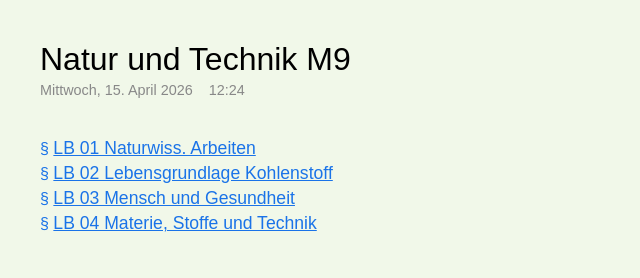
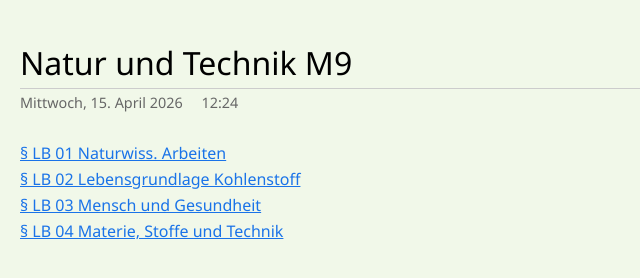
Before and after one commit to josch1980/mszdf, a plain HTML site: page nt_m9_inhaltsverzeichnis.html in a window 1280 px wide. Shown: the whole page, without its empty margins (0-640 px from the left). Drawn offline with Linux system fonts and the light colour scheme.

Commit message:
Update nt_m9_inhaltsverzeichnis.html

```diff
--- a/nt_m9_inhaltsverzeichnis.html
+++ b/nt_m9_inhaltsverzeichnis.html
@@ -3,60 +3,32 @@
 <head>
 <meta charset="UTF-8">
 <meta name="viewport" content="width=device-width, initial-scale=1.0">
-  <title>Natur und Technik M9 - Inhaltsverzeichnis</title>
+<title>Natur und Technik M9</title>
 <style>
   body {
-      font-family: Arial, sans-serif;
+    font-family: 'Segoe UI', Arial, sans-serif;
     background-color: #f1f8e9;
     margin: 0;
-      padding: 20px 40px;
-      color: #000;
+    padding: 20px;
   }
-    h1 {
-      font-size: 2em;
-      font-weight: normal;
-      margin-bottom: 4px;
-      color: #000;
-    }
-    .subtitle {
-      color: #888;
-      font-size: 0.9em;
-      margin-bottom: 40px;
-    }
-    .section {
-      margin-bottom: 8px;
-    }
-    .section ul {
-      list-style: none;
-      margin: 0;
-      padding: 0;
-    }
-    .section ul li {
-      margin: 4px 0;
-    }
-    .section ul li::before {
-      content: "§ ";
-      color: #1a73e8;
-    }
-    .section ul li a {
-      color: #1a73e8;
-      text-decoration: underline;
-      font-size: 1.1em;
-    }
-    .section ul li a:hover {
-      color: #0d47a1;
-    }
+  h1 { font-size: 2em; font-weight: normal; color: #000; margin-bottom: 4px; }
+  .datum { color: #666; font-size: 0.9em; margin-bottom: 30px; border-top: 1px solid #ccc; padding-top: 4px; }
+  .section { margin-bottom: 20px; }
+  .section ul { list-style: none; margin: 0; padding: 0; }
+  .section ul li { margin: 4px 0; }
+  .section ul li a { color: #1a73e8; text-decoration: underline; font-size: 1em; }
+  .section ul li a:hover { color: #0d47a1; }
 </style>
 </head>
 <body>
 <h1>Natur und Technik M9</h1>
-  <div class="subtitle">Mittwoch, 15. April 2026 &nbsp;&nbsp; 12:24</div>
+<div class="datum">Mittwoch, 15. April 2026 &nbsp;&nbsp;&nbsp; 12:24</div>
 <div class="section">
   <ul>
-      <li><a href="#">LB 01 Naturwiss. Arbeiten</a></li>
-      <li><a href="#">LB 02 Lebensgrundlage Kohlenstoff</a></li>
-      <li><a href="#">LB 03 Mensch und Gesundheit</a></li>
-      <li><a href="#">LB 04 Materie, Stoffe und Technik</a></li>
+    <li><a href="https://sites.google.com/view/mister-black/m9-nt">§ LB 01 Naturwiss. Arbeiten</a></li>
+    <li><a href="https://sites.google.com/view/mister-black/m9-nt">§ LB 02 Lebensgrundlage Kohlenstoff</a></li>
+    <li><a href="https://sites.google.com/view/mister-black/m9-nt">§ LB 03 Mensch und Gesundheit</a></li>
+    <li><a href="https://sites.google.com/view/mister-black/m9-nt">§ LB 04 Materie, Stoffe und Technik</a></li>
   </ul>
 </div>
 </body>
```
Lines whose indentation alone changed are shown as unchanged.
